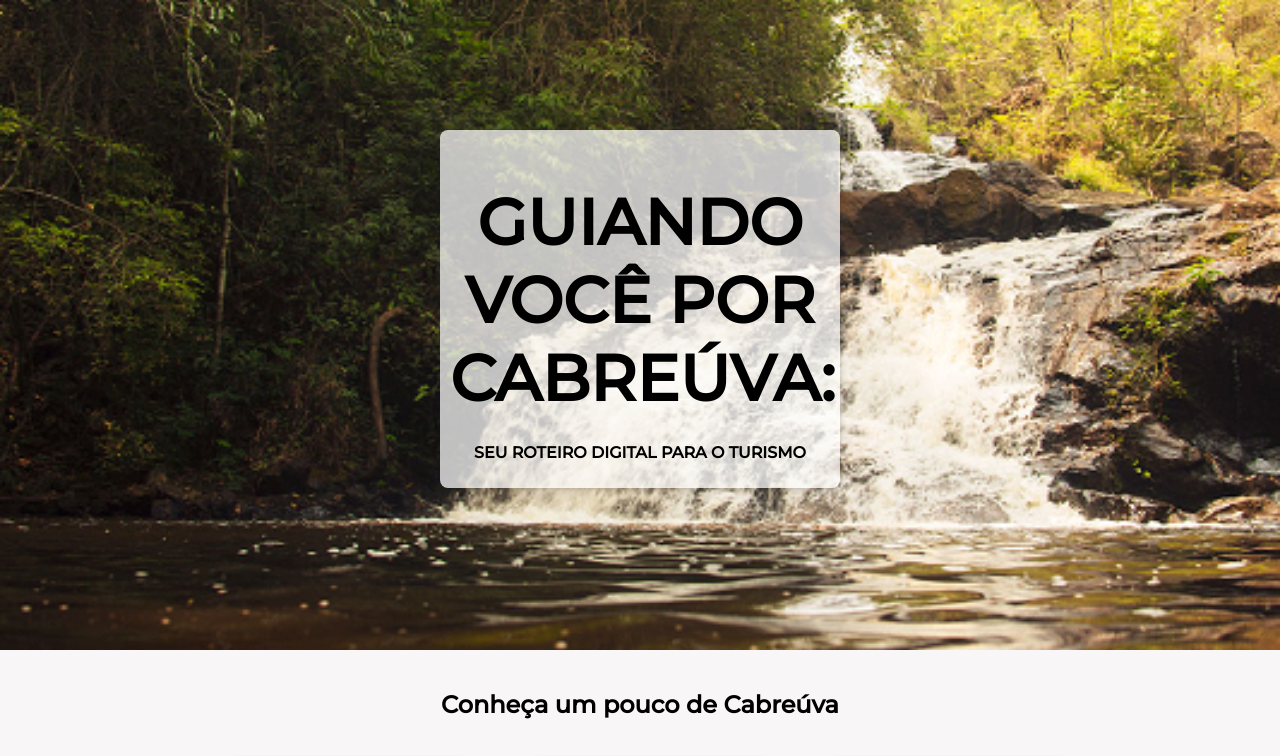
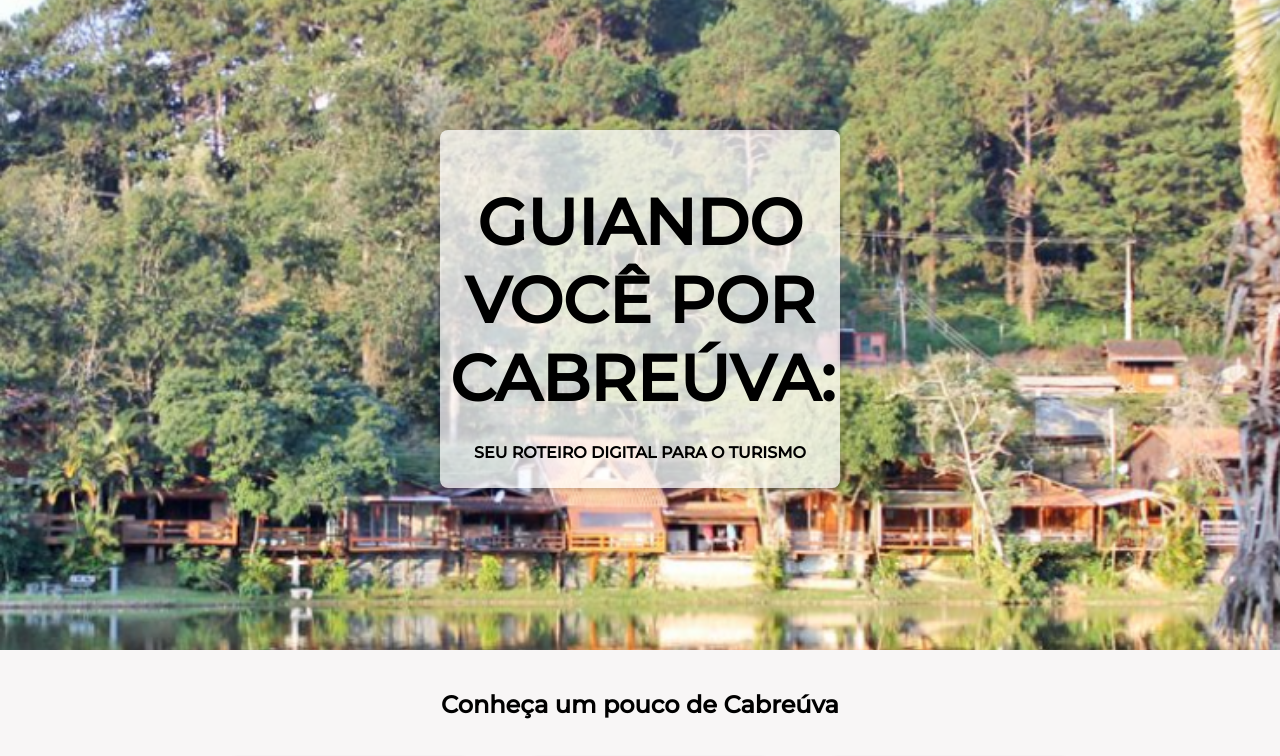
Before and after one commit to Mesquiuta/GUIANDO-VOC-POR-CABRE-VA, a website: page index.html in a window 1280 px wide. Shown: the top 756 px of the page. Drawn offline with nearby package versions, Linux system fonts and the light colour scheme; some packages are replaced by stand-ins of ours.

Commit message:
Update style.css

```diff
--- a/styles/style.css
+++ b/styles/style.css
@@ -24,7 +24,7 @@ a {
 
 header {
   height: calc(100vh - 150px);
-  background: no-repeat center/cover url('/assets/guaxinduva-capa-inicio.png');
+  background: no-repeat center/cover url('/assets/camping-cabreuva-capa-inicio.png');
 }
 
 
```
